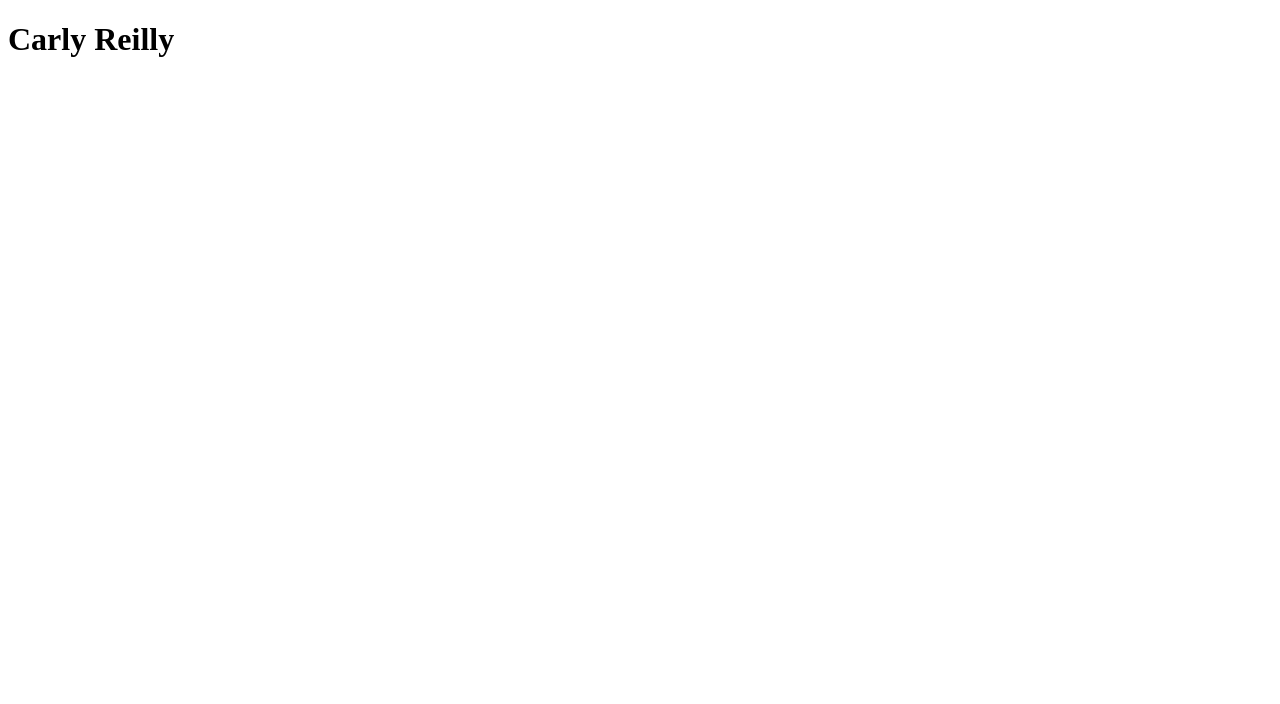
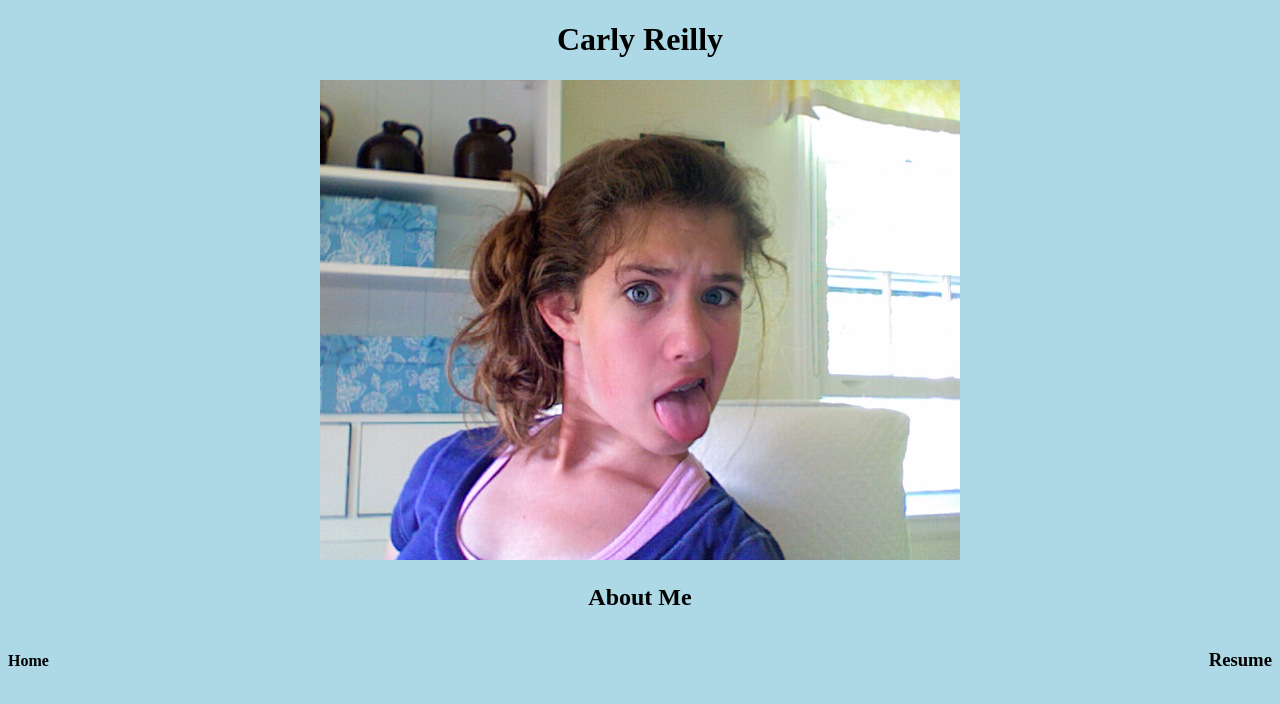
Before and after one commit to carlyreilly/carlyreilly.github.io, a plain HTML site: page index.html in a window 1280 px wide. Drawn offline with Linux system fonts and the light colour scheme.

Commit message:
with picture

```diff
--- a/index.html
+++ b/index.html
@@ -3,9 +3,17 @@
 <html>
 <head>
 <title>Carly Reilly Index</title>
+<link rel="stylesheet" type="text/css" href="indexstyle.css" />
+
 </head>
 
 <body>
 	<h1>Carly Reilly</h1>
+	<img src="./youngme.jpg" alt="image for website">
+	<h2>About Me</h2>
+	<h3>Resume<h3>
+	<h4>Home<h4>
+	<!--<img class="image" src="./youngme.jpg" alt="image for website"/>-->
+
 </body>
 </html>
--- /dev/null
+++ b/indexstyle.css
@@ -0,0 +1,24 @@
+body{
+	text-align: center;
+	background-color: lightblue;
+}
+
+h2 {
+	float: none;
+}
+
+h3 {
+	float: right;
+}
+
+h4 {
+	float: left;
+}
+
+.image{
+	float: center;
+	clip-path: circle(30px at 35px 35px);
+  	shape-outside: circle(50%);
+  	width: 300px;
+  	height: 300px;
+}
```
Also changed, not shown: resume.html (+1 -1 lines), youngme.jpg (added).
